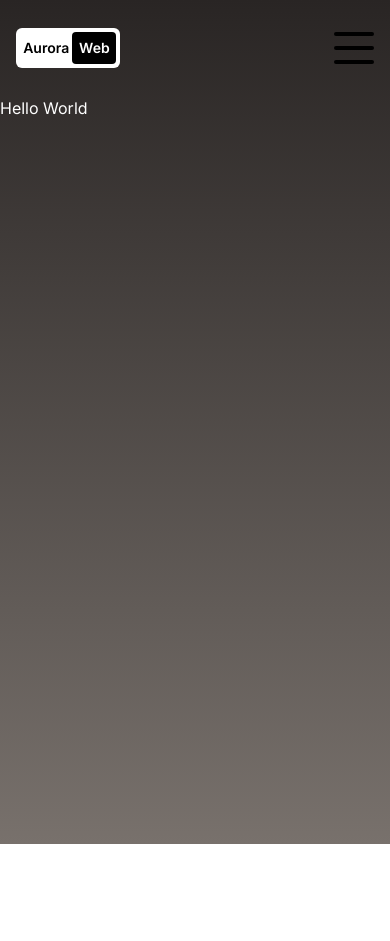
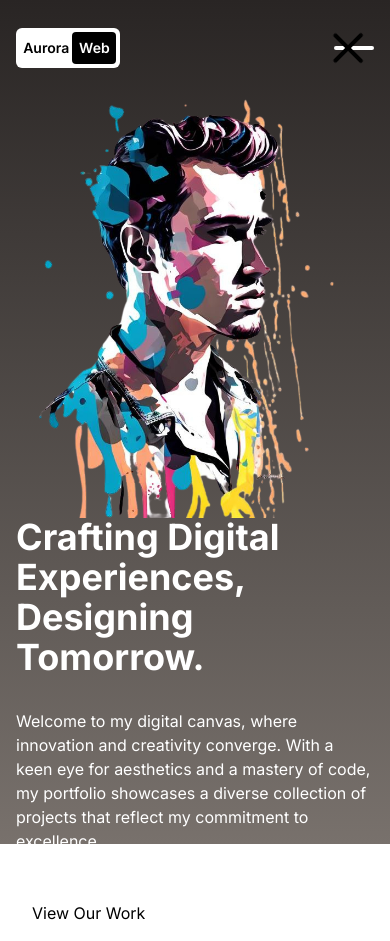
Before and after one commit to JacobYZ/aurora-web, a Next.js app: page / in a window 390 px wide. Before the commit the page ends 844 px from the top, so only its background shows below. Built offline with nearby package versions, Linux system fonts and the light colour scheme.

Commit message:
Add responsive layout and animation to homepage and navbar

```diff
--- a/app/page.tsx
+++ b/app/page.tsx
@@ -1,5 +1,42 @@
+import Image from "next/image";
+
 const Homepage = () => {
-  return <div>Hello World</div>;
+  return (
+    <div className="h-full flex flex-col lg:flex-row px-4 sm:px-8 md:px-12 lg:px-20 xl:px-48 ">
+      {/* IMAGE CONTAINER */}
+      <div className="h-1/2 lg:h-full lg:w-1/2 relative ">
+        <Image
+          src="/hero.png"
+          alt="hero"
+          layout="fill"
+          objectFit="contain"
+        />
+      </div>
+      {/* TEXT CONTAINER */}
+      <div className="h-1/2 lg:h-full lg:w-1/2 flex flex-col gap-8 items-center justify-center">
+        {/* TITLE */}
+        <h1 className="text-4xl md:text-6xl font-bold">
+          Crafting Digital Experiences, Designing Tomorrow.
+        </h1>
+        {/* DESCRIPTION */}
+        <p className="md:text-xl">
+          Welcome to my digital canvas, where innovation and creativity
+          converge. With a keen eye for aesthetics and a mastery of code, my
+          portfolio showcases a diverse collection of projects that reflect my
+          commitment to excellence.
+        </p>
+        {/* BUTTONS */}
+        <div className="flex gap-4 w-full">
+          <button className="p-4 rounded-lg ring-1 ring-white bg-white text-black">
+            View Our Work
+          </button>
+          <button className="p-4 rounded-lg ring-1 ring-white">
+            Contact Me
+          </button>
+        </div>
+      </div>
+    </div>
+  );
 };
 
 export default Homepage;
--- /dev/null
+++ b/app/testanimation/page.tsx
@@ -0,0 +1,28 @@
+"use client";
+import { motion } from "framer-motion";
+import React from "react";
+
+const TestPage = () => {
+  const variants = {
+    variant1: {
+      x: 400,
+      y: 300,
+      opacity: 0.5,
+      transition: { duration: 2, delay: 2 },
+    },
+    variant2: { x: -500, y: -300, rotate: 1215 },
+  };
+
+  return (
+    <div className="h-full flex items-center justify-center">
+      <motion.div
+        className="w-96 h-96 bg-rose-400 rounded"
+        // initial={{ x: -500 }}
+        variants={variants}
+        animate="variant2"
+        transition={{ delay: 2, duration: 4 }}></motion.div>
+    </div>
+  );
+};
+
+export default TestPage;
--- a/components/navbar.tsx
+++ b/components/navbar.tsx
@@ -3,6 +3,7 @@ import Link from "next/link";
 import Image from "next/image";
 import { useState } from "react";
 import NavLink from "./navLink";
+import { motion } from "framer-motion";
 const links = [
   { href: "/", label: "Home" },
   { href: "/about", label: "About" },
@@ -11,6 +12,18 @@ const links = [
 ];
 const Navbar = () => {
   const [open, setOpen] = useState(false);
+  const topVariants = {
+    closed: { rotate: 45, backgroundColor: "rgb(0,0,0)" },
+    open: { rotate: 0 },
+  };
+  const centerVariants = {
+    closed: { opacity: 1 },
+    open: { opacity: 0 },
+  };
+  const bottomVariants = {
+    closed: { rotate: -45, backgroundColor: "rgb(0,0,0)" },
+    open: { rotate: 0 },
+  };
   return (
     <div className="h-full flex items-center justify-between px-4 sm:px-8 md:px-12 lg:px-20 xl:px-48 text-xl">
       {/* LINKS */}
@@ -77,8 +90,8 @@ const Navbar = () => {
         </Link>
         <Link href="/">
           <Image
-            src="/pininterest.png"
-            alt="pininterest"
+            src="/pinterest.png"
+            alt="pinterest"
             width={24}
             height={24}
           />
@@ -90,9 +103,18 @@ const Navbar = () => {
         <button
           className="w-10 h-8 flex flex-col justify-between z-50 relative"
           onClick={() => setOpen((prev) => !prev)}>
-          <div className="w-10 h-1 bg-black rounded"></div>
-          <div className="w-10 h-1 bg-black rounded"></div>
-          <div className="w-10 h-1 bg-black rounded"></div>
+          <motion.div
+            variants={topVariants}
+            animate={open ? "open" : "closed"}
+            className="w-10 h-1 bg-white rounded origin-left"></motion.div>
+          <motion.div
+            variants={centerVariants}
+            animate={open ? "open" : "closed"}
+            className="w-10 h-1 bg-white rounded"></motion.div>
+          <motion.div
+            variants={bottomVariants}
+            animate={open ? "open" : "closed"}
+            className="w-10 h-1 bg-white rounded origin-left"></motion.div>
         </button>
         {/* MENU LIST */}
         {open && (
--- a/package.json
+++ b/package.json
@@ -11,6 +11,7 @@
   "dependencies": {
     "class-variance-authority": "^0.7.0",
     "clsx": "^2.1.0",
+    "framer-motion": "^11.0.5",
     "lucide-react": "^0.336.0",
     "next": "14.1.0",
     "react": "^18",
```
Also changed, not shown: 1 other file (tests, documents, lock files or other folders).
